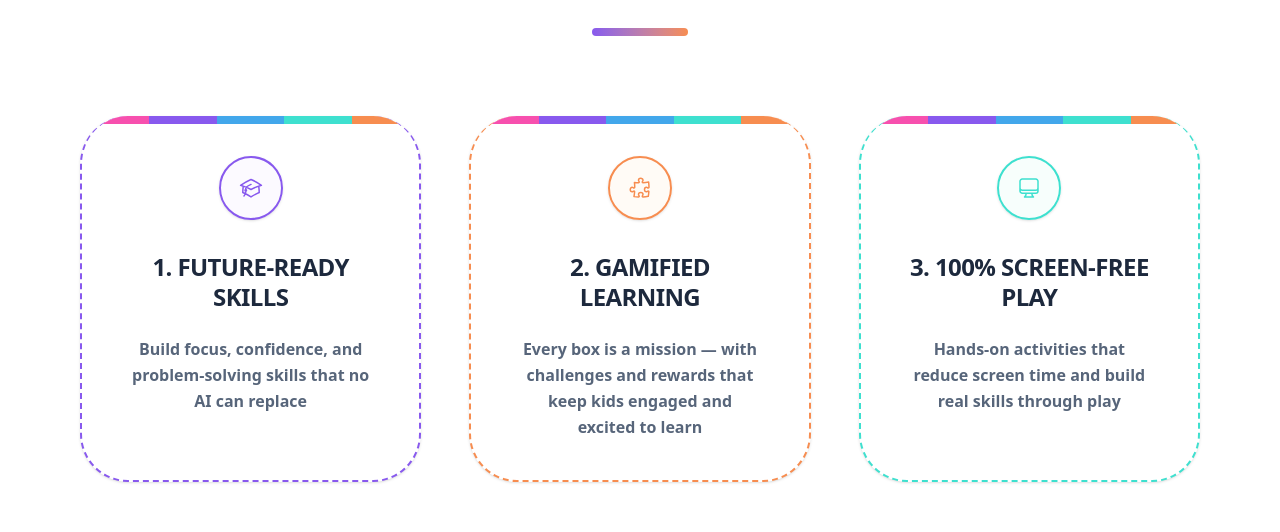
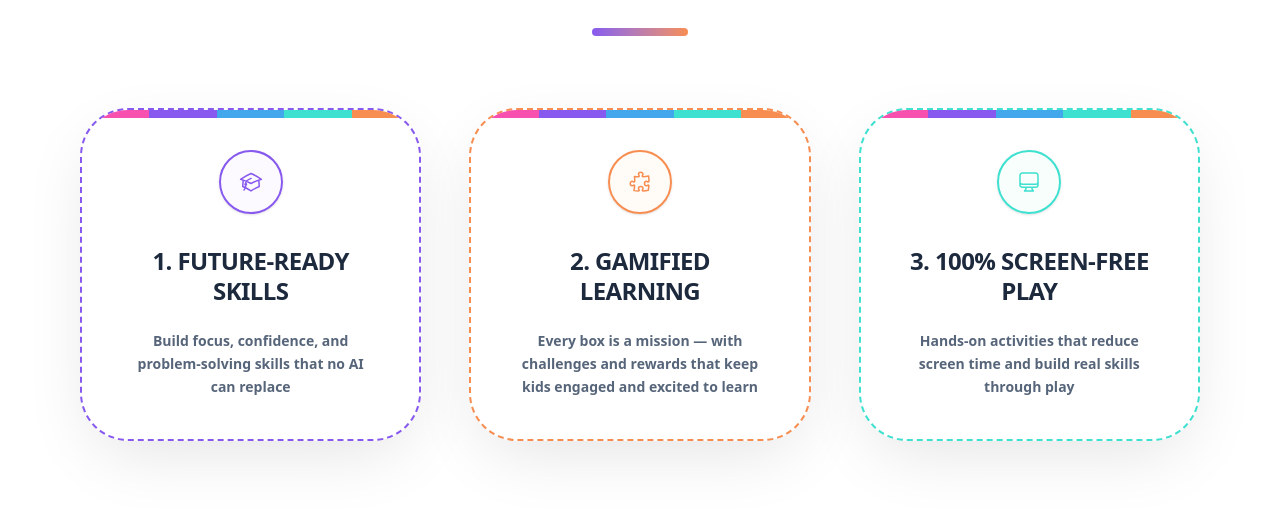
Before and after one commit to swago-edtech/swago-jr, a Next.js app in the folder apps/web/: page / in a window 1280 px wide. Shown: the part 1712-2244 px from the top of the page. Built offline with nearby package versions, Linux system fonts and the light colour scheme; no server answers; the database is empty.

Commit message:
style: update feature cards to be fully dashed with permanent hover state

```diff
--- a/apps/web/src/components/WhySwagoIsFunSection.tsx
+++ b/apps/web/src/components/WhySwagoIsFunSection.tsx
@@ -3,7 +3,6 @@
 import React from "react";
 import Image from "next/image";
 import { motion } from "framer-motion";
-import { Brain, Gamepad2, MonitorOff } from "lucide-react";
 
 const features = [
   {
@@ -60,7 +59,7 @@ export default function WhySwagoIsFunSection() {
           <div className="w-24 h-2 bg-gradient-to-r from-[hsl(var(--swago-purple))] to-[hsl(var(--swago-orange))] mx-auto rounded-full" />
         </div>
 
-        <div className="grid grid-cols-1 md:grid-cols-3 gap-10 md:gap-12">
+        <div className="grid grid-cols-1 md:grid-cols-3 gap-10 md:gap-12 px-4 md:px-0">
           {features.map((feature, idx) => (
             <motion.div
               key={idx}
@@ -70,8 +69,8 @@ export default function WhySwagoIsFunSection() {
               transition={{ delay: idx * 0.1 }}
               className="flex flex-col group cursor-default w-full max-w-[320px] md:max-w-none mx-auto"
             >
-              {/* Custom Card Box */}
-              <div className={`relative h-full flex flex-col items-center p-8 md:p-10 pt-16 text-center rounded-[3rem] transition-all duration-300 group-hover:shadow-2xl group-hover:-translate-y-2 bg-white overflow-hidden border-2 border-t-0 border-dashed ${feature.borderColor} shadow-sm`}>
+              {/* Custom Card Box - Fully Dashed, Permanent Shadow/Hover Effect */}
+              <div className={`relative h-full flex flex-col items-center p-8 md:p-10 pt-16 text-center rounded-[3rem] bg-white transition-all duration-300 shadow-[0_22px_70px_-15px_rgba(0,0,0,0.12)] -translate-y-2 border-2 border-dashed ${feature.borderColor} overflow-hidden`}>
 
                 {/* 5-Color Solid Top Line */}
                 <div className="absolute top-0 left-0 right-0 h-2 flex">
@@ -82,8 +81,8 @@ export default function WhySwagoIsFunSection() {
                   <div className="flex-1 bg-[hsl(var(--swago-orange))]" />
                 </div>
 
-                {/* Icon Container - Reduced to 50-60% size */}
-                <div className={`w-12 h-12 md:w-16 md:h-16 rounded-full ${feature.bgColor} flex items-center justify-center mb-8 border-2 ${feature.borderColor} group-hover:scale-110 transition-all duration-300 shadow-sm relative`}>
+                {/* Icon Container */}
+                <div className={`w-12 h-12 md:w-16 md:h-16 rounded-full ${feature.bgColor} flex items-center justify-center mb-8 border-2 ${feature.borderColor} shadow-sm relative`}>
                   <div className={`${feature.color} flex items-center justify-center`}>
                     {feature.icon || null}
                   </div>
@@ -93,7 +92,7 @@ export default function WhySwagoIsFunSection() {
                   {feature.title}
                 </h3>
 
-                <p className="text-slate-600 font-bold text-xs md:text-base leading-relaxed opacity-90 max-w-[240px] mx-auto">
+                <p className="text-slate-600 font-bold text-xs md:text-sm leading-relaxed opacity-90 max-w-[240px] mx-auto">
                   {feature.description}
                 </p>
               </div>
```
